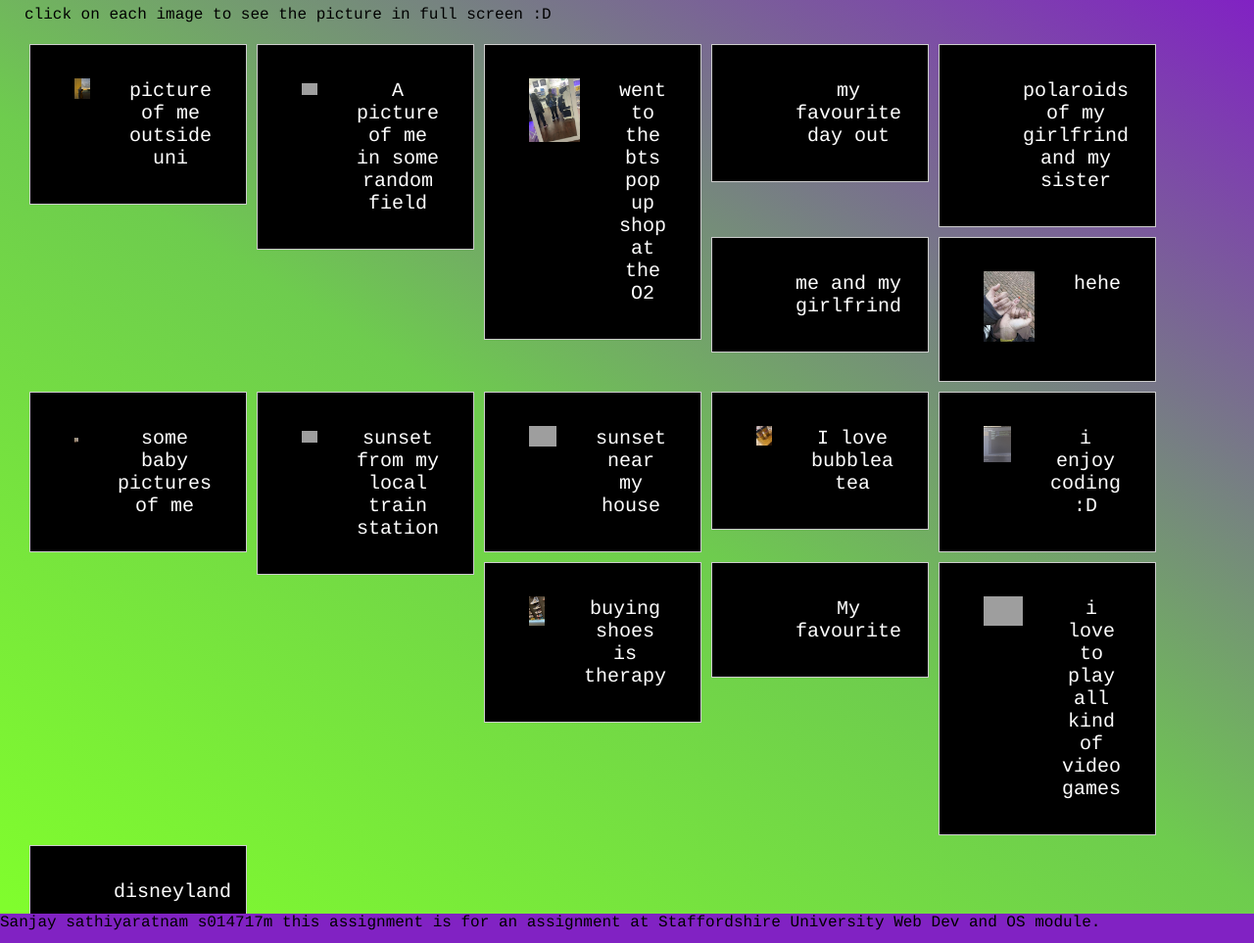
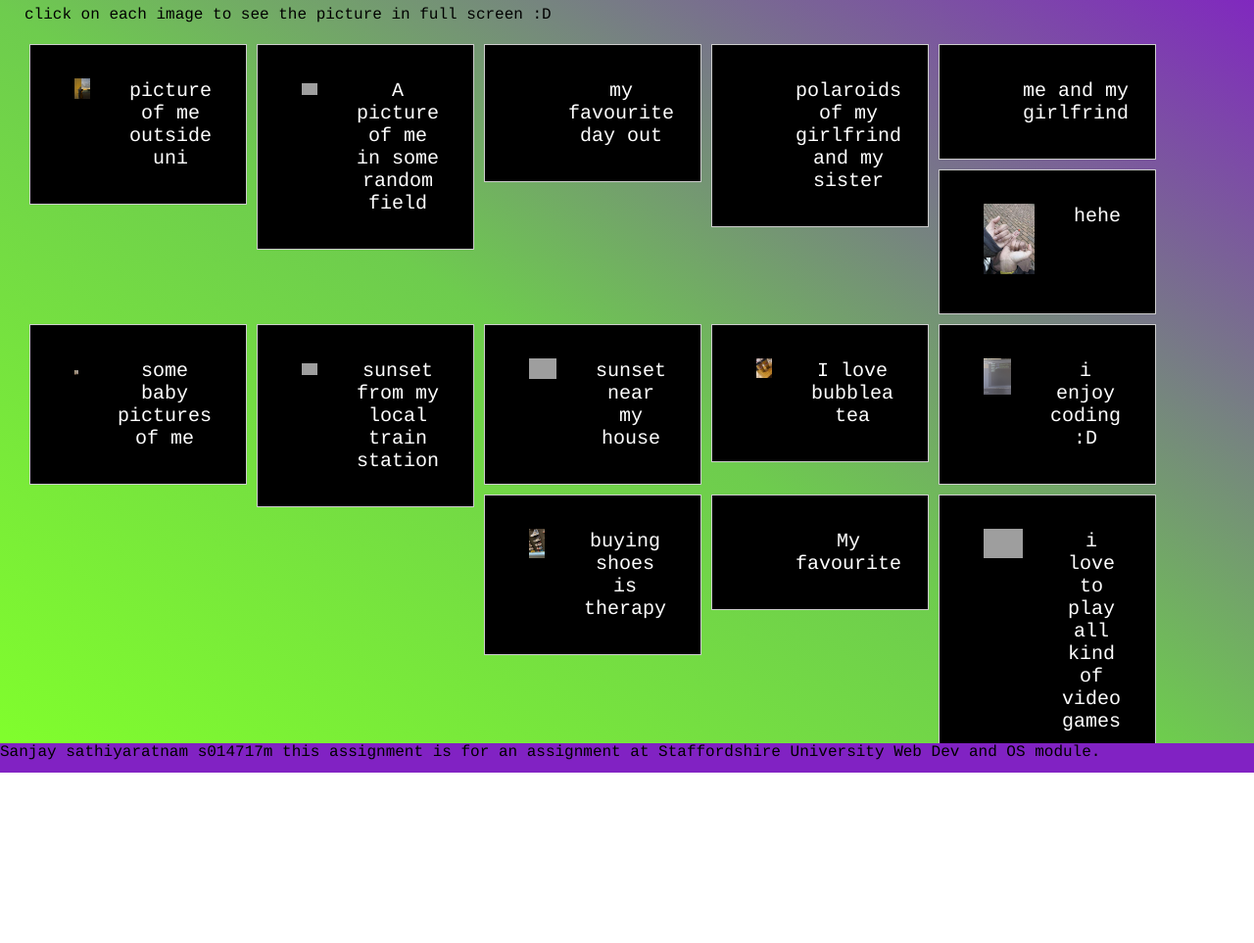
Before and after one commit to nerdypineapple1/nerdypineapple1.github.io, a website: page interest.html in a window 1280 px wide. Shown: the part 410-1373 px from the top of the page at 98% size. After the commit the page ends 1199 px from the top, so only its background shows below. Drawn offline with Linux system fonts and the light colour scheme; grey boxes are pictures that could not be loaded.

Commit message:
Add files via upload

```diff
--- a/interest.html
+++ b/interest.html
@@ -12,8 +12,7 @@
 <body>
   <header>
     <div class="logo-container">
-      <a href="index.html"><img src="images/me.jpg" alt="me" width="200" height="200" left="">
-      </a>
+      <a href="index.html"><img src="images/me.jpg" alt="me" width="200" height="200" left=""></a>
       <nav>
         <ul style="list-style: none;">
           <li>
@@ -63,12 +62,6 @@
     <a target="_blank" href="images/peace.jpg"><img src="images/peace.jpg" alt="peace" width="600" height="400"></a>
     <div class="desc">
       A picture of me in some random field
-    </div>
-  </div>
-  <div class="gallery">
-    <a target="_blank" href="images/outfit].jpg"><img src="images/outfit].jpg" alt="outfit" width="600" height="400"></a>
-    <div class="desc">
-      went to the bts pop up shop at the O2
     </div>
   </div>
   <div class="gallery">
@@ -143,12 +136,6 @@
       i love to play all kind of video games
     </div>
   </div>
-  <div class="gallery">
-    <a target="_blank" href="images/pari.jpg"><img src="images/pari.jpg" alt="games" width="600" height="400"></a>
-    <div class="desc">
-      disneyland
-    </div>
-  </div>
   <footer>
     Sanjay sathiyaratnam s014717m this assignment is for an assignment at Staffordshire University Web Dev and OS module.
   </footer>
```
Also changed, not shown: index.html (+6 -8 lines), qualifications.html (+1 -2 lines).
